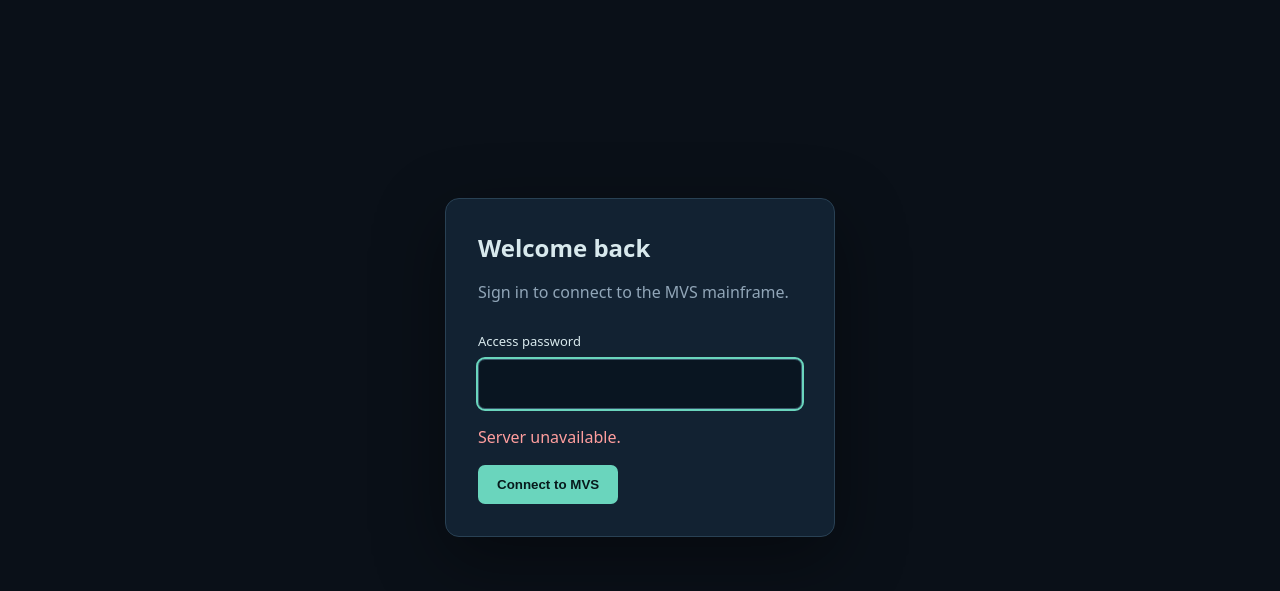
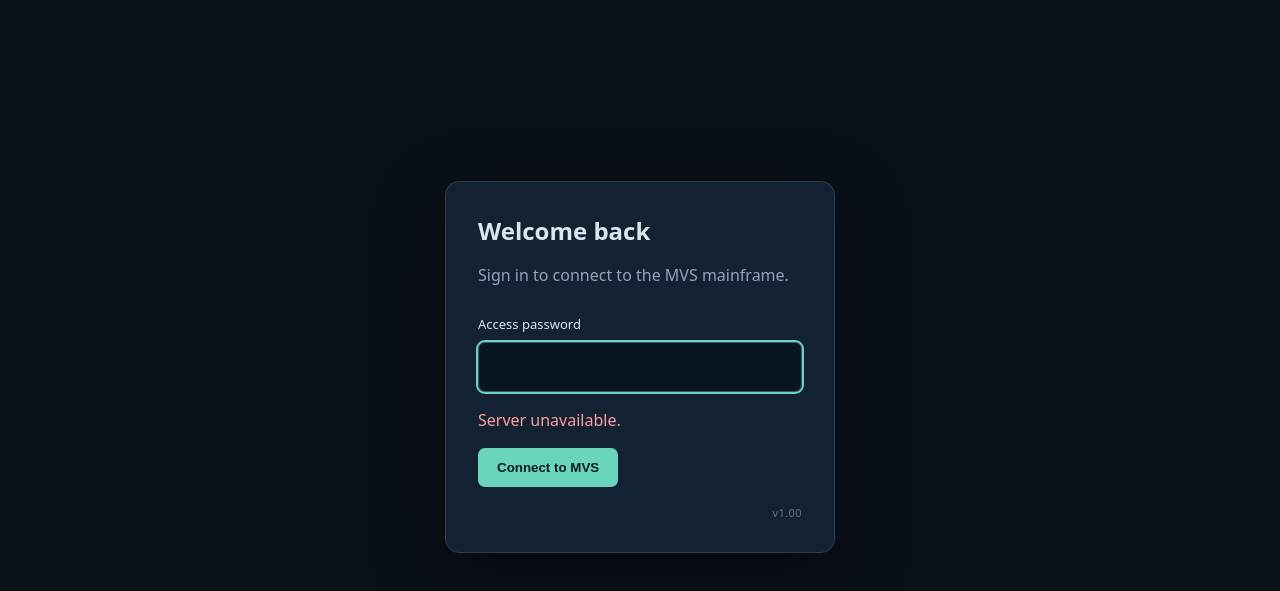
Before and after one commit to JamieJanssen/web3270, a plain HTML site: page index.html in a window 1280 px wide. Shown: the part 55-646 px from the top of the page. Drawn offline with nearby package versions, Linux system fonts and the light colour scheme; no server answers.

Commit message:
Display v1.00 on login; start incremental versioning

```diff
--- a/index.html
+++ b/index.html
@@ -12,6 +12,7 @@
     .brand{font-weight:700;letter-spacing:.12em}.brand span{color:#6ad5bd}small{color:#91a6b8}
     main{display:grid;place-items:center;min-height:calc(100vh - 44px);padding:8px 12px}
     .card{width:min(100%,390px);padding:32px;border:1px solid #294154;border-radius:14px;background:#122232;box-shadow:0 22px 70px #0006}
+    .login-version{display:block;margin-top:18px;text-align:right;font-size:11px;opacity:.65;letter-spacing:.04em}
     h1{font-size:24px;margin:0 0 8px}p{color:#91a6b8;line-height:1.5}label{display:block;font-size:13px;margin:28px 0 9px}
     input{width:100%;background:#091521;border:1px solid #39576c;border-radius:7px;color:white;padding:13px;font:inherit}
     input:focus{outline:2px solid #6ad5bd}button{border:0;border-radius:7px;background:#6ad5bd;color:#071a1c;font-weight:700;padding:12px 19px;cursor:pointer}
@@ -38,6 +39,7 @@
   <section id="loginView" class="card" hidden>
     <h1>Welcome back</h1><p>Sign in to connect to the MVS mainframe.</p>
     <form id="loginForm"><label for="password">Access password</label><input id="password" type="password" autocomplete="current-password" required autofocus><p id="error" role="alert"></p><button type="submit">Connect to MVS</button></form>
+    <small class="login-version">v1.00</small>
   </section>
   <section id="terminalView" hidden>
     <div class="toolbar"><div class="toolbar-actions"><div class="zoom-controls" role="group" aria-label="Terminal zoom"><button id="zoomOut" type="button" aria-label="Zoom out 10 percent" title="Zoom out">−</button><output id="zoomValue" aria-live="polite">100%</output><button id="zoomIn" type="button" aria-label="Zoom in 10 percent" title="Zoom in">+</button></div><button class="secondary icon-button" id="fullscreen" type="button" aria-label="Fullscreen" title="Fullscreen">⛶</button><button class="secondary" id="disconnect" title="End MVS session">Disconnect</button><button class="secondary icon-button" id="logout" type="button" aria-label="Log out" title="Log out"><svg viewBox="0 0 24 24" aria-hidden="true"><path d="M9 3H5a2 2 0 0 0-2 2v14a2 2 0 0 0 2 2h4M16 17l5-5-5-5M21 12H9"/></svg></button></div><span class="dot" id="dot" role="status" aria-label="Connecting" title="Connecting"></span></div>
```
